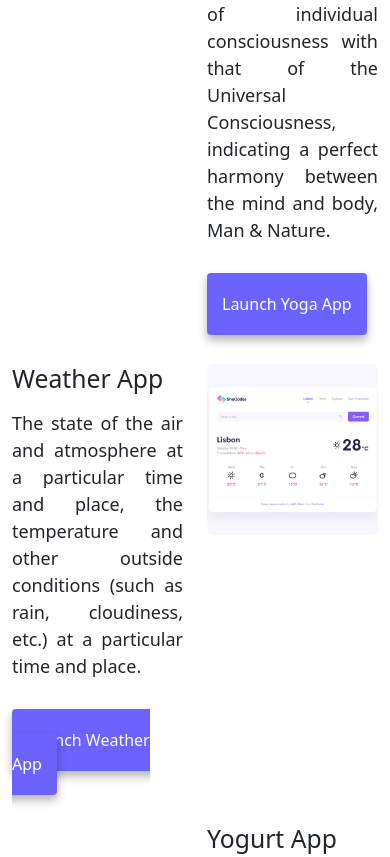
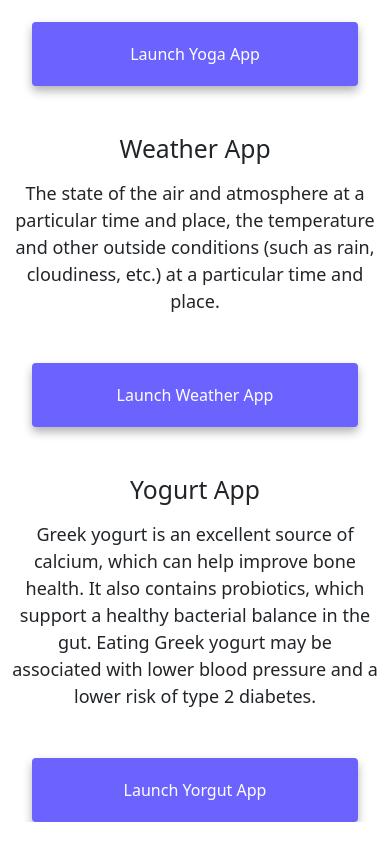
Before and after one commit to Kate465/search-engine-optimisation, a plain HTML site: page index.html in a window 390 px wide. Shown: the part 720-1577 px from the top of the page. After the commit the page ends 1542 px from the top, so only its background shows below. Drawn offline with nearby package versions, Linux system fonts and the light colour scheme.

Commit message:
made website to be responsive

```diff
--- a/index.html
+++ b/index.html
@@ -77,12 +77,16 @@
     </div>
     <div class="container">
       <div class="row">
-        <div class="col-6">
-          <img src="images/yoga.png" alt="Yoga Pic" class="img-fluid rounded" />
+        <div class="col-sm-6">
+          <img
+            src="images/yoga.png"
+            alt="Yoga Pic"
+            class="img-fluid rounded d-none d-sm-block"
+          />
         </div>
-        <div class="col-6">
+        <div class="col-sm-6">
           <h2 class="mb-3">Yoga App</h2>
-          <p class="special-paragraph">
+          <p>
             The word 'Yoga' is derived from the Sanskrit root 'Yuj', meaning 'to
             join' or 'to yoke' or 'to unite'. As per Yogic scriptures the
             practice of Yoga leads to the union of individual consciousness with
@@ -90,46 +94,50 @@
             between the mind and body, Man & Nature.
           </p>
           <div class="mt-5">
-            <a href="#" class="primary-link" title="yoga app">
+            <a href="#" class="primary-link project-link" title="yoga app">
               Launch Yoga App
             </a>
           </div>
         </div>
       </div>
       <div class="row mt-5">
-        <div class="col-6">
+        <div class="col-sm-6">
           <h2 class="mb-3">Weather App</h2>
-          <p class="special-paragraph">
+          <p>
             The state of the air and atmosphere at a particular time and place,
             the temperature and other outside conditions (such as rain,
             cloudiness, etc.) at a particular time and place.
           </p>
 
           <div class="mt-5">
-            <a href="index.html" class="primary-link" title="weather app">
+            <a
+              href="index.html"
+              class="primary-link project-link"
+              title="weather app"
+            >
               Launch Weather App
             </a>
           </div>
         </div>
-        <div class="col-6">
+        <div class="col-sm-6">
           <img
             src="images/weather.png"
-            class="img-fluid rounded"
+            class="img-fluid rounded d-none d-sm-block"
             alt="weather picture"
           />
         </div>
       </div>
       <div class="row mt-5">
-        <div class="col-6">
+        <div class="col-sm-6">
           <img
             src="images/yogurt.png"
-            class="img-fluid rounded d-none"
+            class="img-fluid rounded d-none d-sm-block"
             alt="yogurt picture"
           />
         </div>
-        <div class="col-6">
+        <div class="col-sm-6">
           <h2 class="mb-3">Yogurt App</h2>
-          <p class="special-paragraph">
+          <p>
             Greek yogurt is an excellent source of calcium, which can help
             improve bone health. It also contains probiotics, which support a
             healthy bacterial balance in the gut. Eating Greek yogurt may be
@@ -137,7 +145,11 @@
             diabetes.
           </p>
           <div class="mt-5">
-            <a href="index.html" class="primary-link" title="yogurt app">
+            <a
+              href="index.html"
+              class="primary-link project-link"
+              title="yogurt app"
+            >
               Launch Yorgut App
             </a>
           </div>
--- a/styles.css
+++ b/styles.css
@@ -3,14 +3,9 @@
   --secondary-color: #f5f2fe;
   --box-shadow: 0 5px 10px rgba(0, 0, 0, 0.3);
 }
-@media (max-width: 800px) {
-  .special-paragraph {
-    text-align: justify;
-    flex: none;
-  }
-}
+
 body {
-  margin-top: 100px;
+  margin: 100px 0;
 }
 
 h1,
@@ -91,3 +86,22 @@ p {
 .email-link:hover {
   text-decoration: underline;
 }
+
+@media (max-width: 576px) {
+  h1 {
+    font-size: 48px;
+    line-height: 1.5;
+  }
+  h2 {
+    font-size: 32px;
+    text-align: center;
+  }
+  p {
+    text-align: center;
+  }
+  .project-link {
+    display: block;
+    margin: 0 20px;
+    text-align: center;
+  }
+}
```
Also changed, not shown: about.html (+3 -3 lines).
